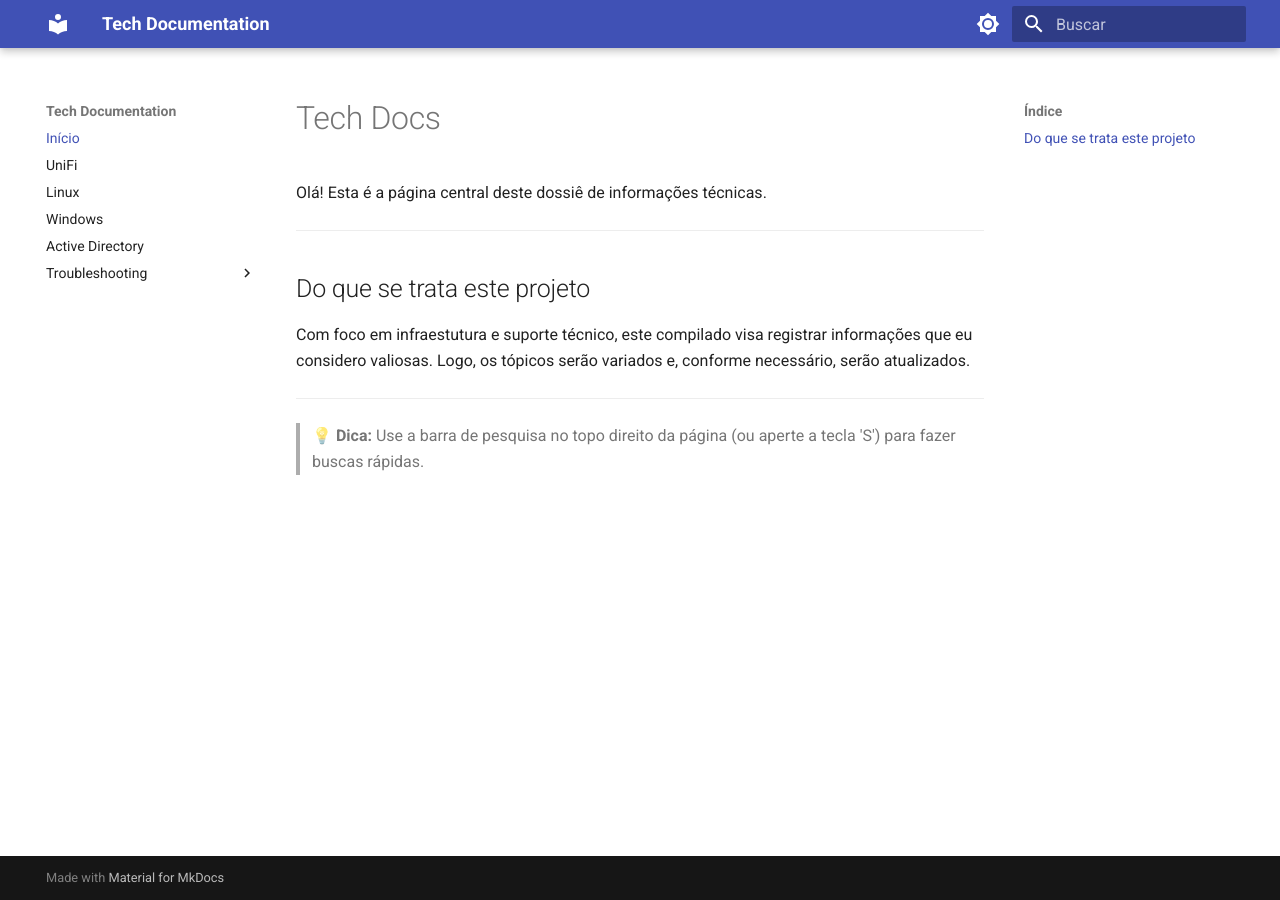
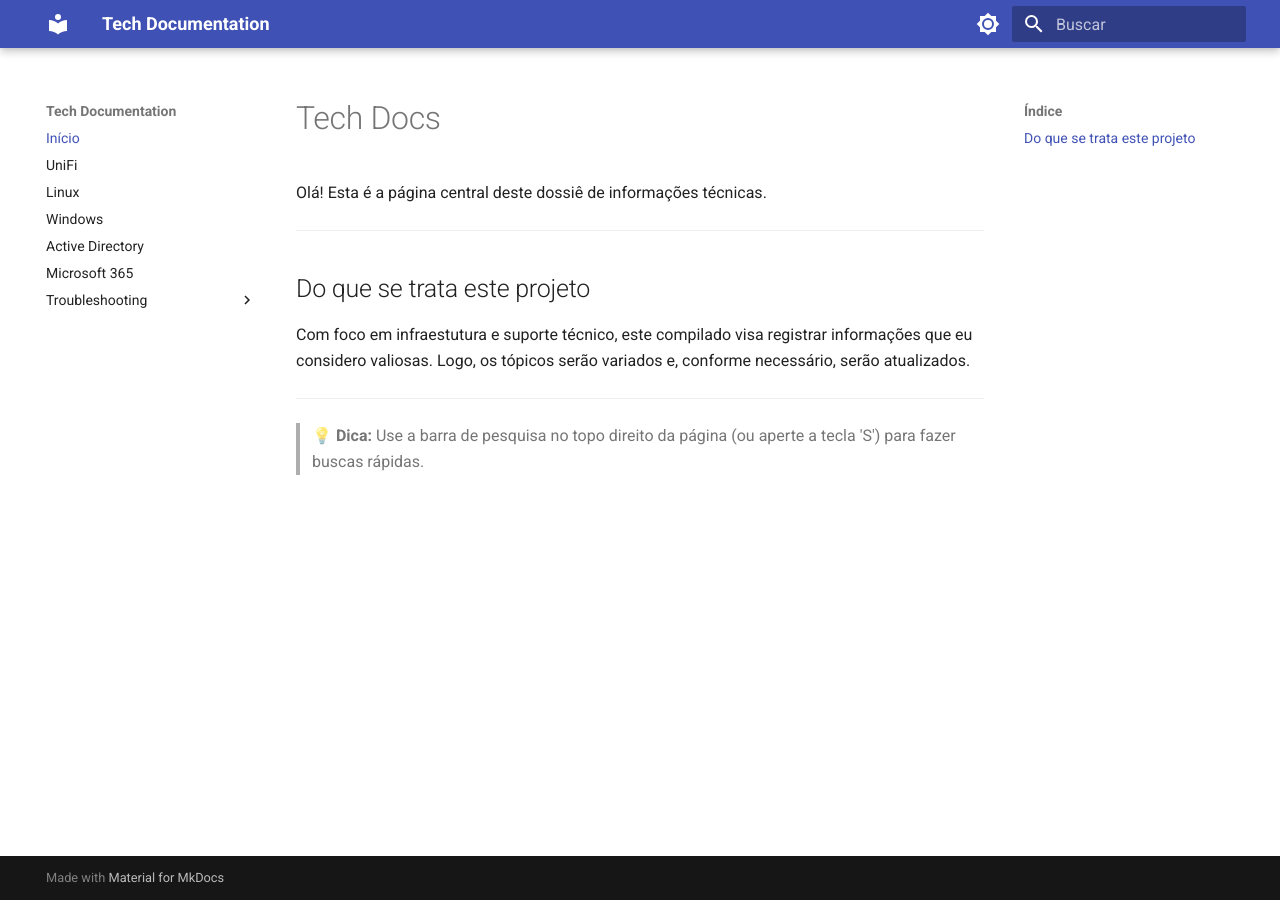
Before and after one commit to igor-go-ramos/tech-docs, an MkDocs documentation site: the page built from docs/index.md, in a window 1280 px wide. Built offline with MkDocs 1.6.1 and Material for MkDocs 9.7.7, drawn with Linux system fonts in a browser that asks for light colours.

Commit message:
Add Microsoft 365 documentation and update navigation in mkdocs configuration

```diff
--- a/mkdocs.yml
+++ b/mkdocs.yml
@@ -27,12 +27,19 @@
   - admonition
   - pymdownx.details
   - pymdownx.superfences
+  - pymdownx.highlight:
+      anchor_linenums: true
+  - pymdownx.inlinehilite
+  - pymdownx.snippets
+  - pymdownx.details
+  - pymdownx.tabbed
 nav:
   - Início: index.md
   - UniFi: unifi.md
   - Linux: linux.md
   - Windows: windows.md
   - Active Directory: active-directory.md
+  - Microsoft 365: microsoft-365.md
   - Troubleshooting:
     - Fix Error 303: fix-error-303.md
 plugins:
```
Also changed, not shown: docs/microsoft-365.md (added, +2 -0 lines).
